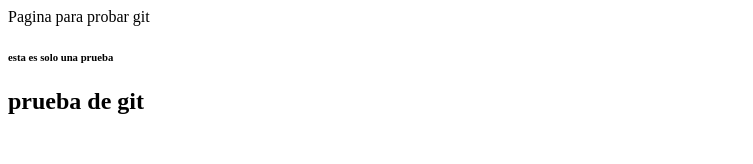
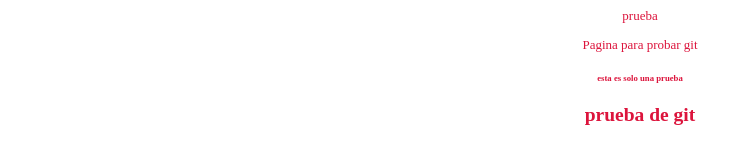
Before and after one commit to Lisbeth1996/Prueba, a plain HTML site: page index.html in a window 1280 px wide. Shown: the whole page, without its empty margins (0-753 px from the left). Drawn offline with Linux system fonts and the light colour scheme.

Commit message:
cambios en la web 2

```diff
--- a/index.html
+++ b/index.html
@@ -1,7 +1,7 @@
 <html>
     <head>
-
-
+        <p>prueba</p>
+        <link rel="stylesheet" href="css/style.css">
     </head>
     <body>
         <p>Pagina para probar git</p>
```
Also changed, not shown: css/style.css (renamed from csss/stylesheet.css).
